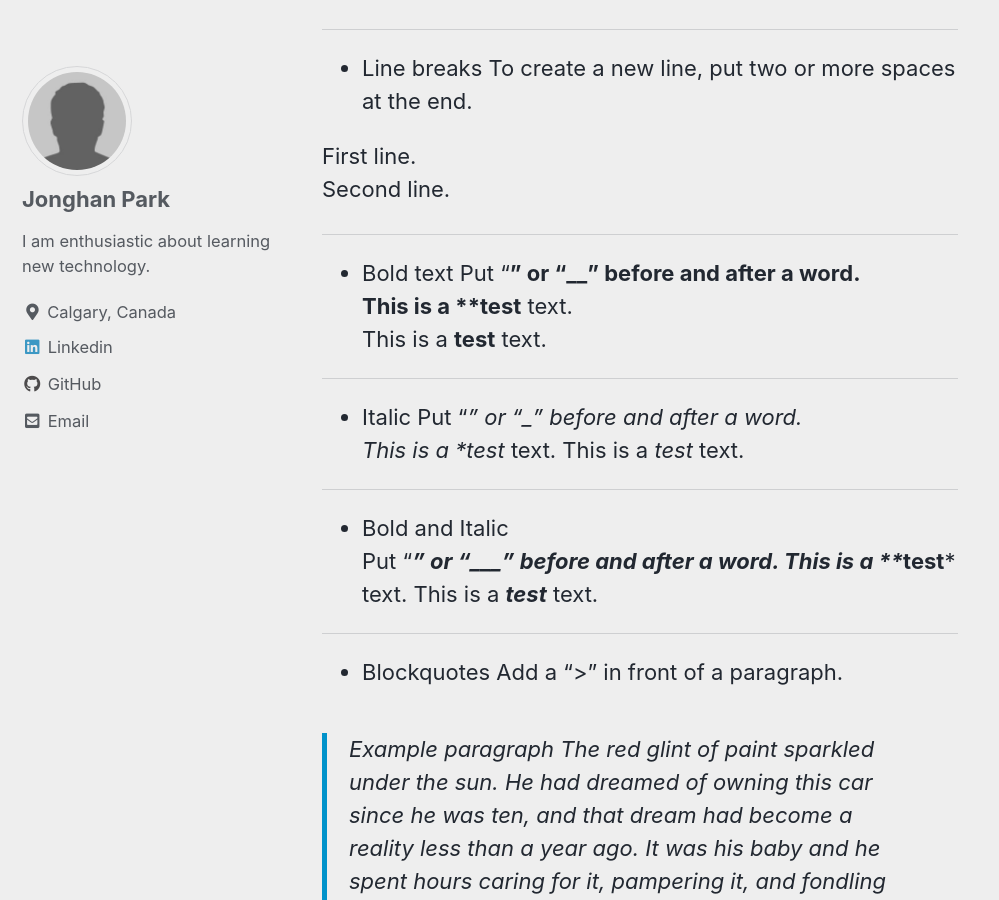
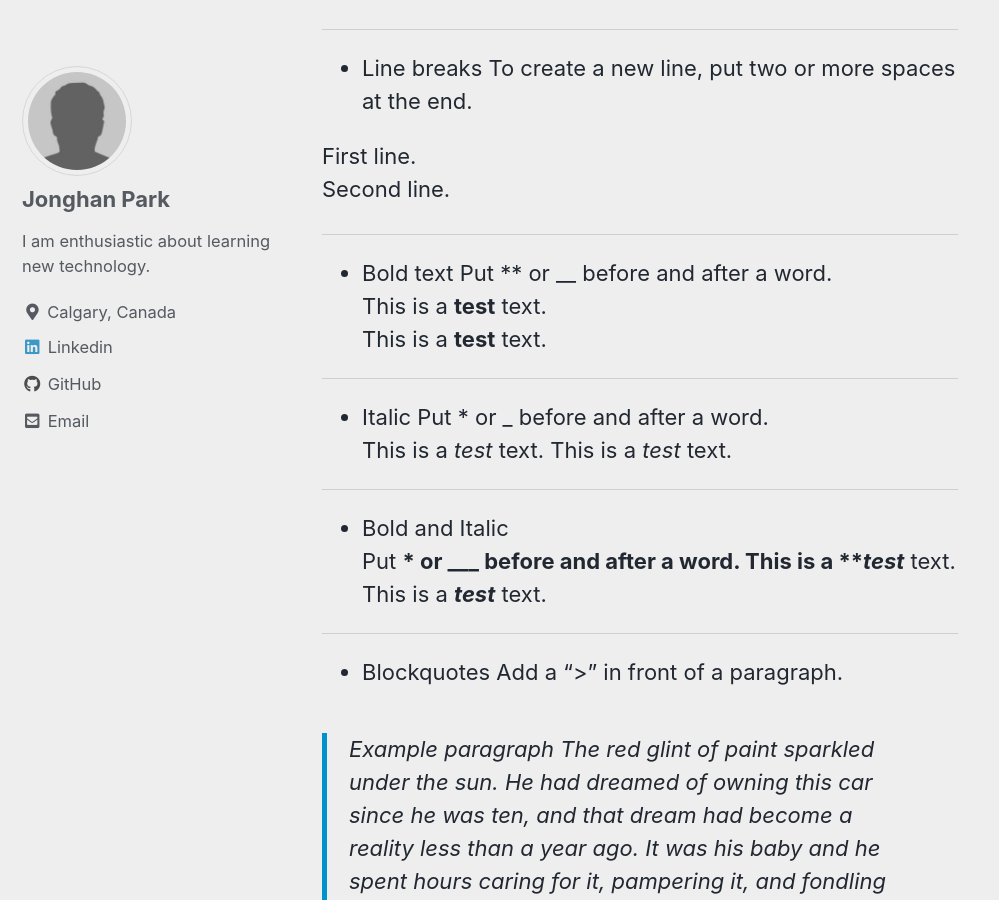
Before and after one commit to Jonghan-park/jonghan-park.github.io, a Jekyll site: the page built from _posts/2022-01-25-Syntax of markdown.md, in a window 1280 px wide and 900 px high, scrolled down 809 px. Shown: the whole window, without its empty margins (0-999 px from the left). Built offline with Jekyll 4.4.1, drawn with Linux system fonts in a browser that asks for light colours; cached includes are drawn as plain includes.

```diff
--- a/_posts/2022-01-25-Syntax of markdown.md
+++ b/_posts/2022-01-25-Syntax of markdown.md
@@ -31,21 +31,21 @@ ___
 
 
 - Bold text
-Put "**" or "__" before and after a word.
+Put ** or __ before and after a word.
 This is a **test** text.
 This is a __test__ text.
 
 ___
 
 - Italic
-Put "*" or "_" before and after a word.
+Put * or _ before and after a word.
 This is a *test* text.
 This is a _test_ text.
 
 ___
 
 - Bold and Italic
-Put "***" or "___" before and after a word.
+Put *** or ___ before and after a word.
 This is a ***test*** text.
 This is a ___test___ text.
 
```
